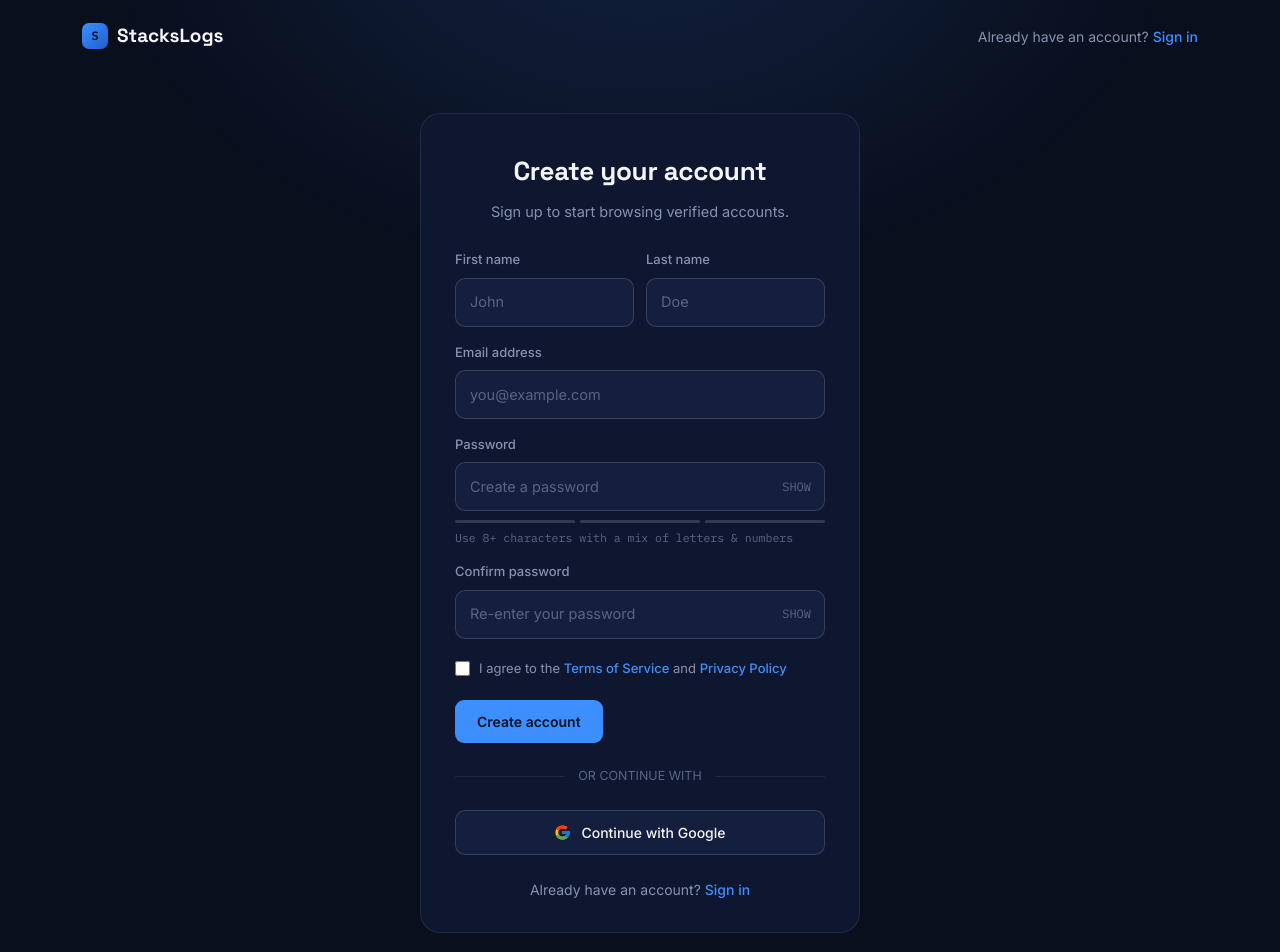
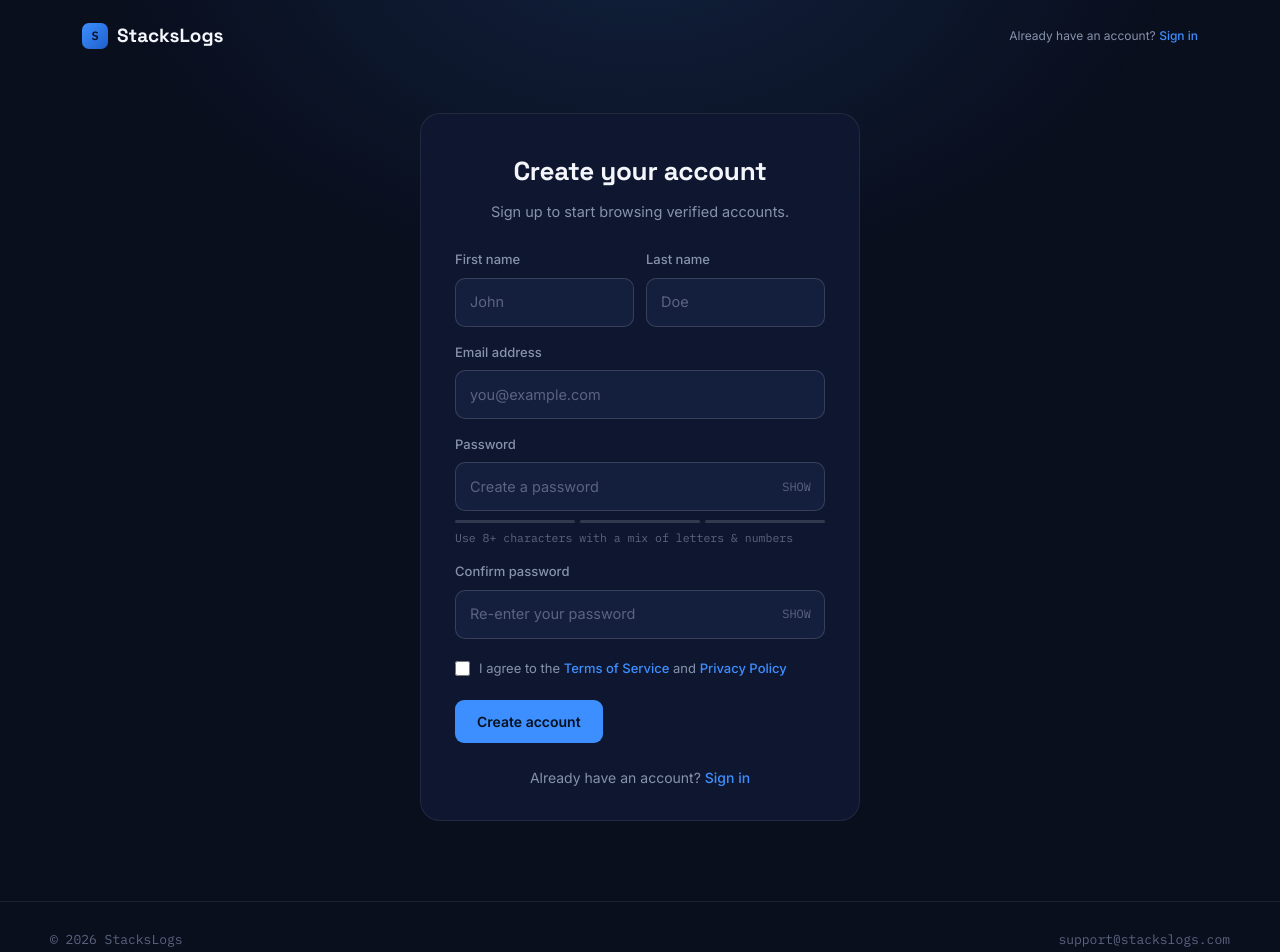
Before and after one commit to timiajeojo/stackslogs, a Next.js app in the folder web/: page /register in a window 1280 px wide. Shown: the top 952 px of the page. Built offline with nearby package versions, Linux system fonts and the light colour scheme.

Commit message:
Shrink nav note, center create-account button, remove Google OAuth

```diff
--- a/web/app/globals.css
+++ b/web/app/globals.css
@@ -155,7 +155,7 @@ footer{border-top:1px solid var(--border);padding:28px 32px;position:relative;z-
   font-size:13px;color:var(--text-dim);font-family:var(--font-plex-mono),monospace;
 }
 
-.nav-note{font-size:14px;color:var(--text-muted);}
+.nav-note{font-size:12px;color:var(--text-muted);}
 .nav-note a{color:var(--blue);font-weight:500;}
 .auth-wrap{position:relative;z-index:2;flex:1;display:flex;align-items:center;justify-content:center;padding:40px 24px 80px;}
 .auth-card{width:100%;max-width:440px;background:var(--surface);border:1px solid var(--border);border-radius:20px;padding:38px 34px 32px;}
--- a/web/app/register/page.tsx
+++ b/web/app/register/page.tsx
@@ -146,17 +146,10 @@ export default function Register() {
 
             {error && <p style={{ color: "var(--danger)", fontSize: 13, marginBottom: 14 }}>{error}</p>}
 
-            <button type="submit" className="btn btn-blue" disabled={loading}>
-              {loading ? "Creating account..." : "Create account"}
-            </button>
+            <button type="submit" className="btn btn-blue" disabled={loading} style={{ display: "flex", justifyContent: "center" }}>
+  {loading ? "Creating account..." : "Create account"}
+</button>
           </form>
-
-          <div className="divider">OR CONTINUE WITH</div>
-
-          <button className="oauth-btn" type="button">
-            <svg className="oauth-icon" viewBox="0 0 48 48"><path fill="#FFC107" d="M43.6 20.5H42V20H24v8h11.3c-1.6 4.6-6 8-11.3 8-6.6 0-12-5.4-12-12s5.4-12 12-12c3.1 0 5.9 1.2 8 3.1l5.7-5.7C34.6 6.1 29.6 4 24 4 12.9 4 4 12.9 4 24s8.9 20 20 20 20-8.9 20-20c0-1.3-.1-2.7-.4-3.5z"/><path fill="#FF3D00" d="M6.3 14.7l6.6 4.8C14.6 15.9 18.9 13 24 13c3.1 0 5.9 1.2 8 3.1l5.7-5.7C34.6 6.1 29.6 4 24 4 16.3 4 9.7 8.3 6.3 14.7z"/><path fill="#4CAF50" d="M24 44c5.5 0 10.4-1.9 14.2-5.1l-6.6-5.4C29.6 35.4 27 36 24 36c-5.3 0-9.7-3.4-11.3-8l-6.6 5.1C9.6 39.6 16.3 44 24 44z"/><path fill="#1976D2" d="M43.6 20.5H42V20H24v8h11.3c-.8 2.3-2.2 4.2-4 5.6l6.6 5.4C41.6 35.6 44 30.2 44 24c0-1.3-.1-2.7-.4-3.5z"/></svg>
-            Continue with Google
-          </button>
 
           <div className="auth-footer">
             Already have an account? <Link href="/login">Sign in</Link>
```
